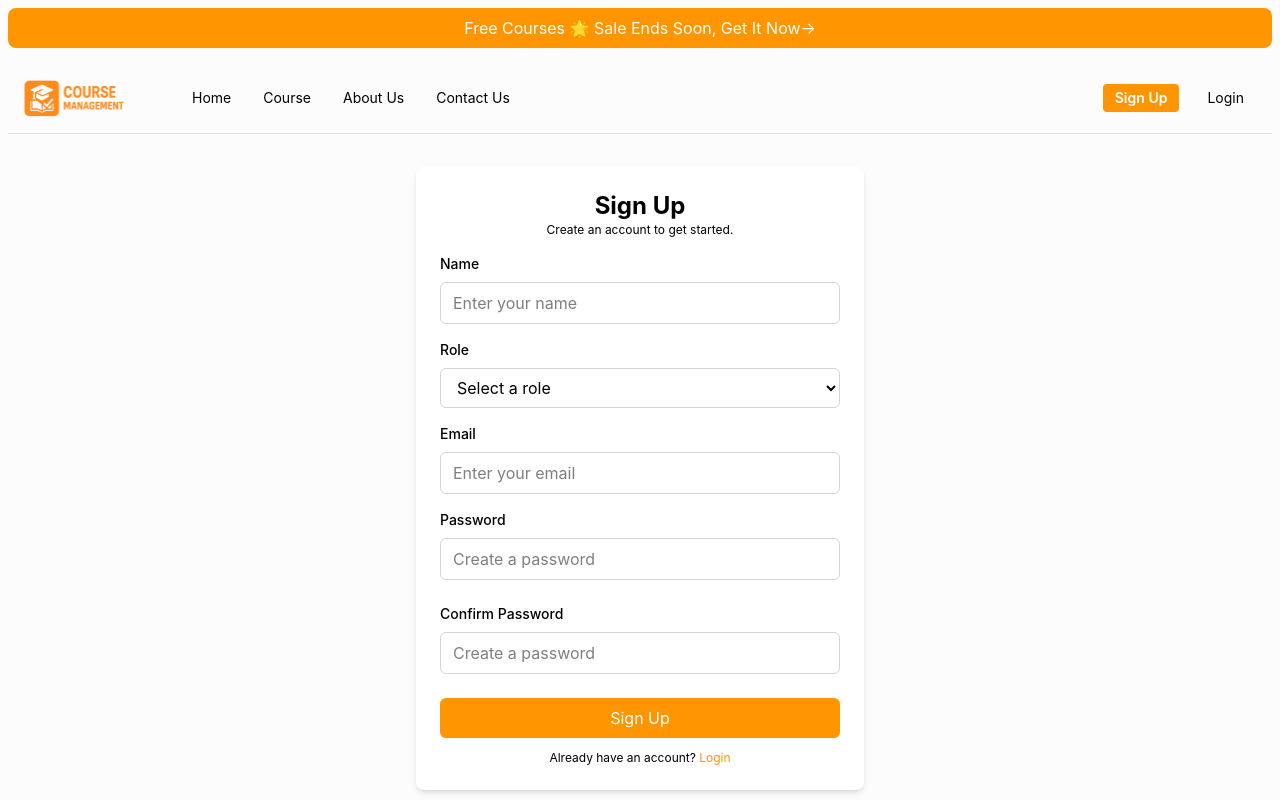
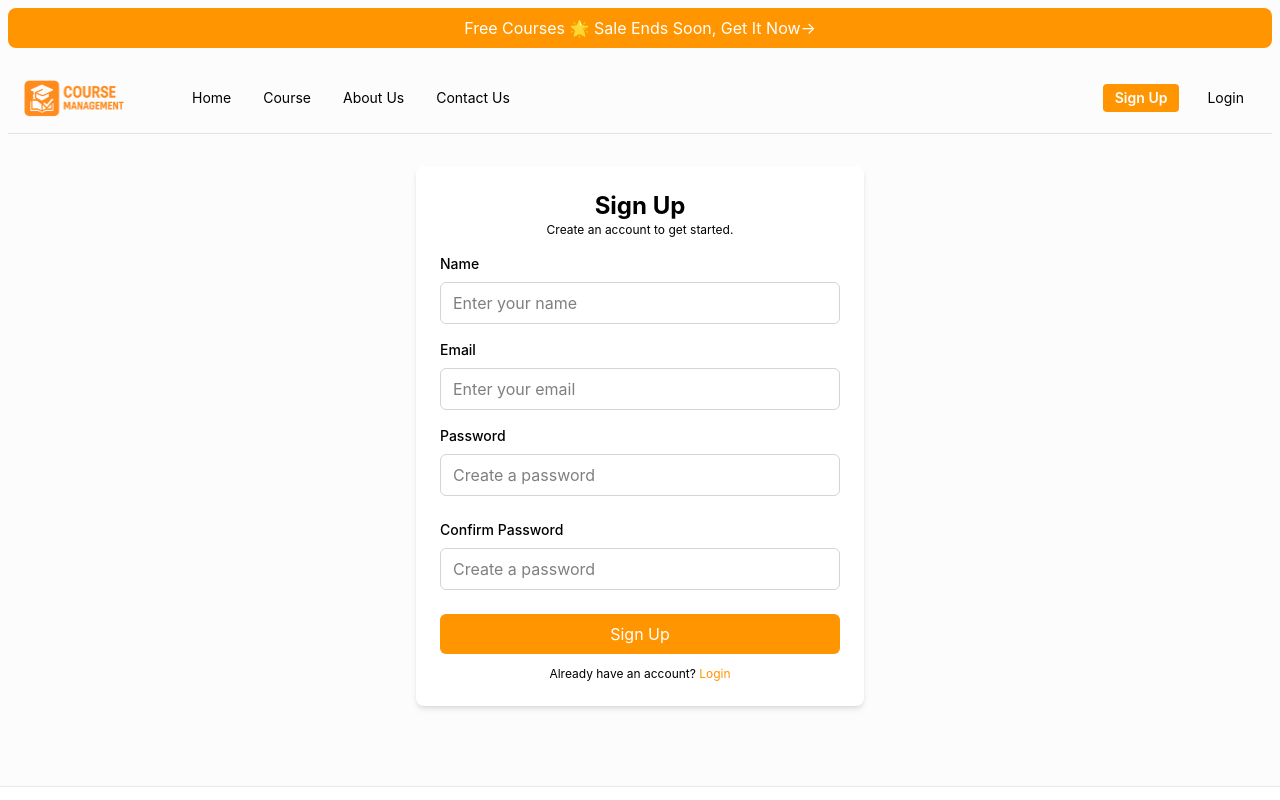
Before and after one commit to SureshNMS/CourseManagement, a React (Vite) app: page /auth/signup in a window 1280 px wide. Shown: the top 800 px of the page. Built offline with nearby package versions, Linux system fonts and the light colour scheme; no server answers.

Commit message:
removed role from UI

```diff
--- a/src/Pages/Auth/Signup/Signup.jsx
+++ b/src/Pages/Auth/Signup/Signup.jsx
@@ -18,14 +18,12 @@ function Signup() {
 
   const [registration, setRegistration] = useState({
     name: "",
-    role: "",
     email: "",
     password: "",
     confirmPassword: "",
   });
   const [errors, setErrors] = useState({
     name: "",
-    role: "",
     email: "",
     password: "",
     confirmPassword: "",
@@ -34,7 +32,6 @@ function Signup() {
 
   const validator = {
     name: (val) => (val.trim() ? "" : "Name is Required"),
-    role: (val) => (val.trim() ? "" : "Role is Required"),
     email: (val) => {
       if (!val.trim()) return "Email is Required";
       const isValid = /^[^\s@]+@[^\s@]+\.[^\s@]+$/.test(val);
@@ -73,7 +70,6 @@ function Signup() {
 
     const newErrors = {
       name: validator.name(registration.name),
-      role: validator.role(registration.role),
       email: validator.email(registration.email),
       password: validator.password(registration.password),
       confirmPassword: validator.confirmPassword(
@@ -97,14 +93,12 @@ function Signup() {
 
         await setDoc(doc(db, "users", user.uid), {
           name: registration.name,
-          role: registration.role,
           email: registration.email,
           password: hashedPassword,
         });
         setSuccess(true);
         setRegistration({
           name: "",
-          role: "",
           email: "",
           password: "",
           confirmPassword: "",
@@ -246,23 +240,6 @@ function Signup() {
               {errors.name && <p className="text-red-500">{errors.name}</p>}
             </div>
             <div className="mb-4">
-              <label className="block text-sm font-medium mb-2" htmlFor="role">
-                Role
-              </label>
-              <select
-                id="role"
-                name="role"
-                value={registration.role}
-                onChange={handleInput}
-                className="w-full px-3 py-2 border border-gray-300 rounded-md focus:outline-none focus:ring-2 focus:ring-blue-500"
-              >
-                <option value="">Select a role</option>
-                <option value="admin">Admin</option>
-                <option value="user">User</option>
-              </select>
-              {errors.role && <p className="text-red-500">{errors.role}</p>}
-            </div>
-            <div className="mb-4">
               <label
                 className="block text-sm font-medium mb-2"
                 htmlFor="sEmail"
```
